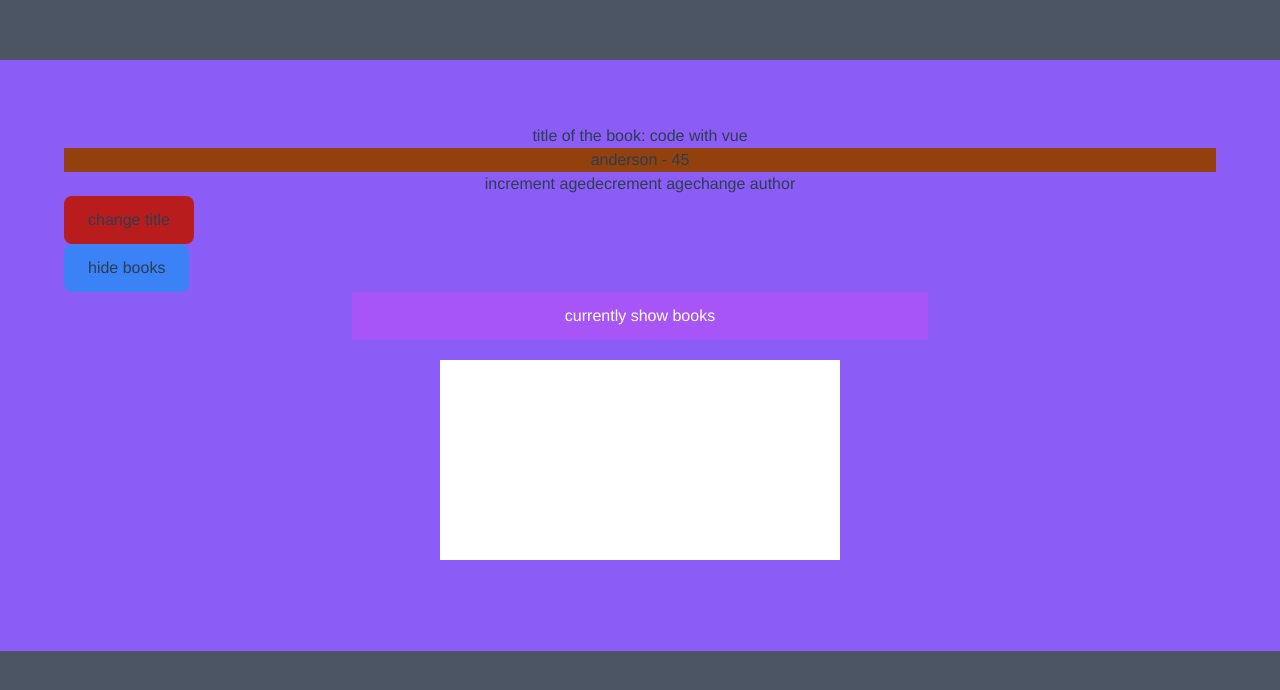
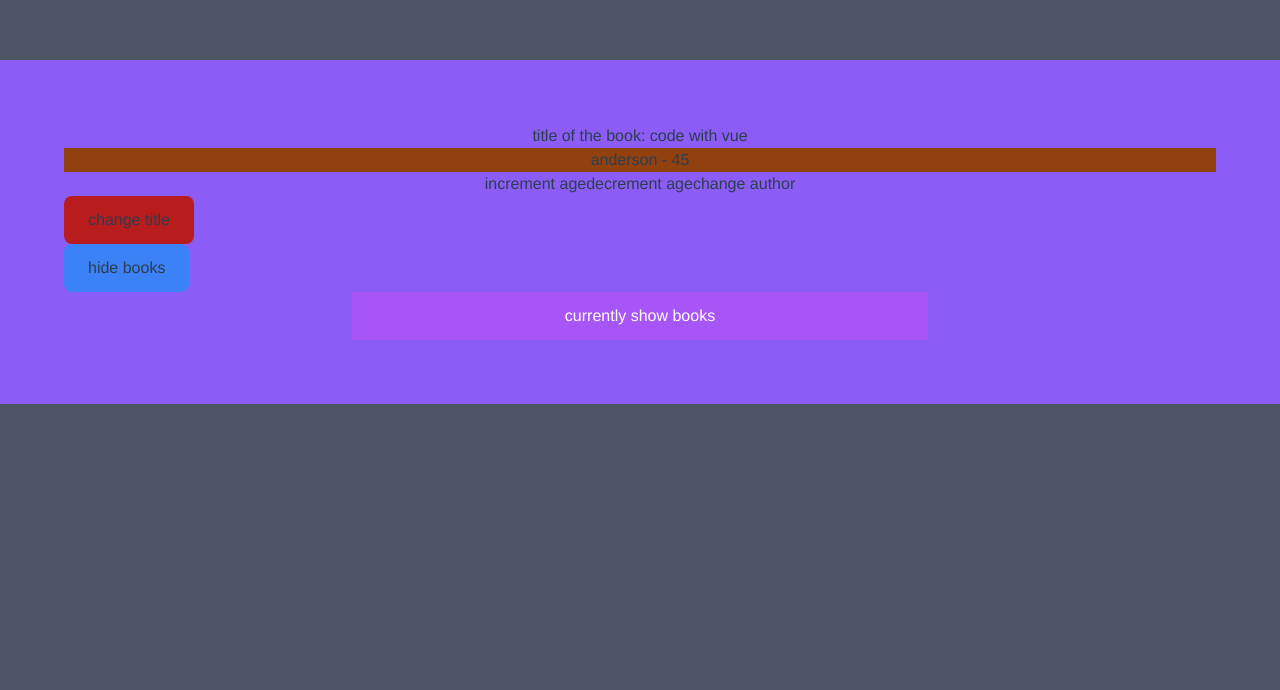
Before and after one commit to andersoncharle/black-tech, a Vue app: page / in a window 1280 px wide. Shown: the top 690 px of the page. Built offline with nearby package versions, Linux system fonts and the light colour scheme.

Commit message:
mousee events

```diff
--- a/src/App.vue
+++ b/src/App.vue
@@ -24,7 +24,7 @@ instead use v-else
   <div v-show="showBooks" class="text-white w-1/2 mx-auto p-3 bg-purple-500">currently show books</div>
 
 <!-- mouse events -->
-  <div class="py-[100px] px-0 w- text-center bg-white m- inline-block w-[400px] m-[20px]">
+  <div class="box">
 
   </div>
 
```
